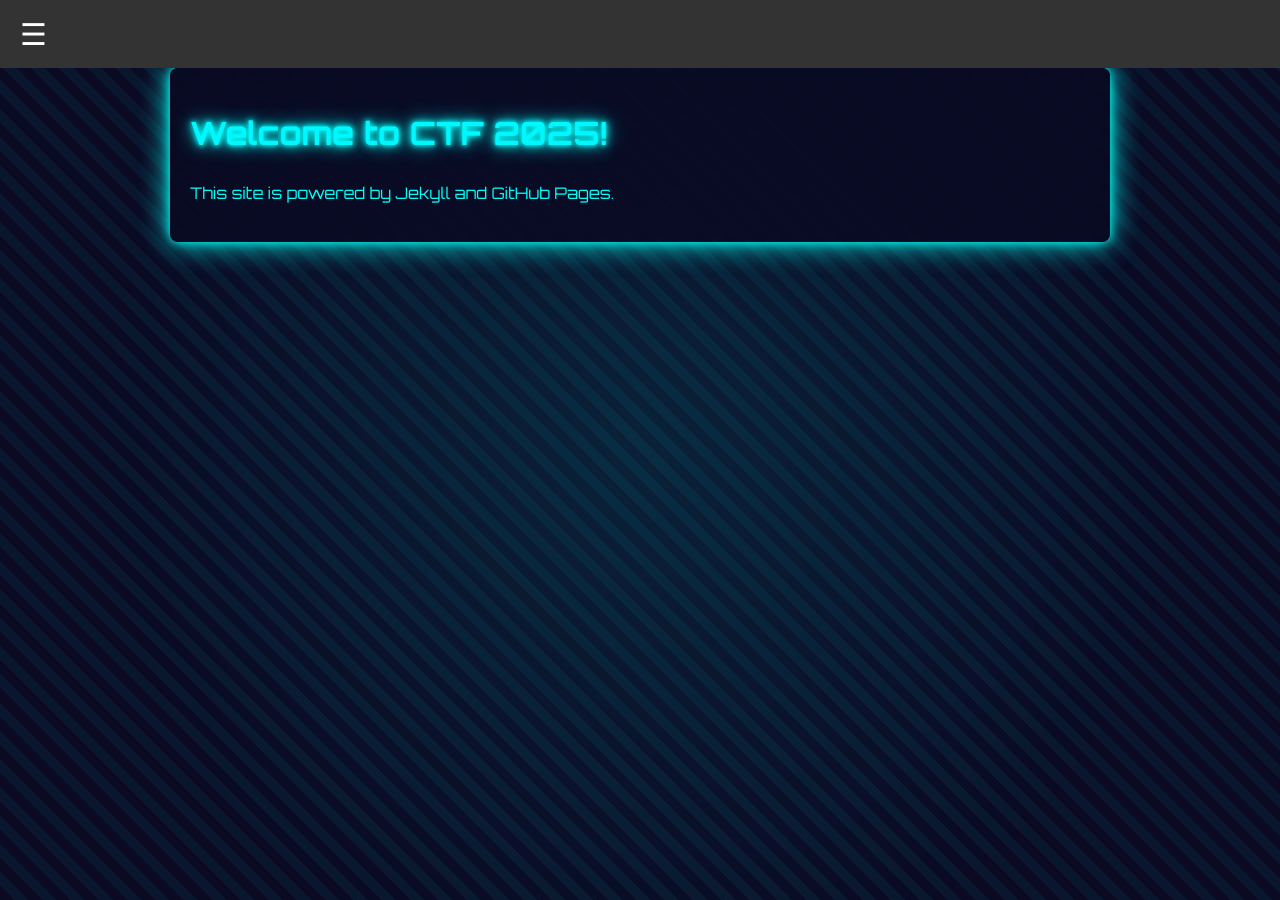
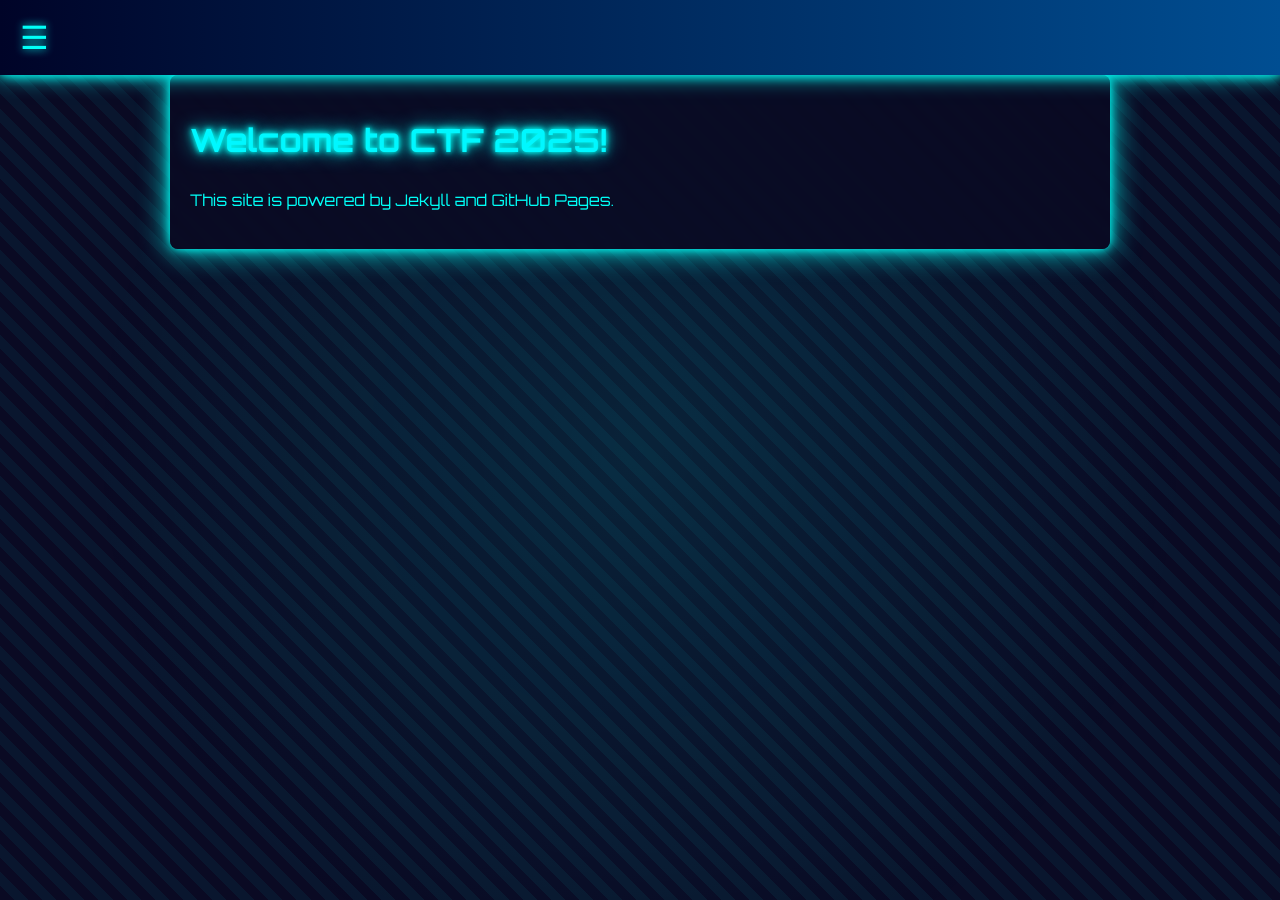
Before and after one commit to toni-graham/ctf2025, a Jekyll site: the page built from index.md, in a window 1280 px wide. Built offline with Jekyll 4.4.1, drawn with Linux system fonts in a browser that asks for light colours.

Commit message:
Update nav.html

```diff
--- a/_includes/nav.html
+++ b/_includes/nav.html
@@ -10,22 +10,26 @@
 </nav>
 
 <style>
+  /* Header / Navbar */
   .navbar {
-    background-color: #333;
-    padding: 10px 20px;
+    background: linear-gradient(90deg, #000428, #004e92);
+    padding: 12px 20px;
     position: relative;
     z-index: 1100;
+    box-shadow: 0 0 10px #00fff7, 0 0 20px #00fff7;
   }
 
   .hamburger {
-    font-size: 30px;
-    color: white;
+    font-size: 32px;
+    color: #00fff7;
     cursor: pointer;
-    transition: transform 0.3s ease;
+    text-shadow: 0 0 8px #00fff7;
+    transition: transform 0.3s ease, color 0.3s ease;
   }
 
   .hamburger:hover {
-    transform: scale(1.1);
+    transform: scale(1.2);
+    color: #0ff;
   }
 
   /* Side menu */
@@ -35,7 +39,8 @@
     position: fixed;
     top: 0;
     left: 0;
-    background-color: #333;
+    background: rgba(0, 10, 30, 0.95);
+    border-right: 2px solid #00fff7;
     overflow-x: hidden;
     transition: width 0.4s ease;
     padding-top: 60px;
@@ -43,23 +48,25 @@
     flex-direction: column;
     z-index: 1200;
     opacity: 0;
+    box-shadow: 0 0 15px #00fff7;
   }
 
   .side-menu.open {
-    width: 250px;
+    width: 270px;
     opacity: 1;
     transition: width 0.4s ease, opacity 0.3s ease;
   }
 
   .side-menu a {
-    padding: 12px 20px;
+    padding: 14px 24px;
     text-decoration: none;
-    font-size: 18px;
-    color: white;
+    font-size: 20px;
+    color: #00fff7;
     display: block;
     transform: translateX(-20px);
     opacity: 0;
-    transition: transform 0.3s ease, opacity 0.3s ease;
+    transition: transform 0.3s ease, opacity 0.3s ease, color 0.3s ease;
+    text-shadow: 0 0 8px #00fff7;
   }
 
   .side-menu.open a {
@@ -68,16 +75,22 @@
   }
 
   .side-menu a:hover {
-    background-color: #575757;
+    color: #0ff;
+    text-shadow: 0 0 10px #0ff, 0 0 20px #0ff;
   }
 
   .closebtn {
     position: absolute;
     top: 15px;
     right: 20px;
-    font-size: 36px;
-    color: white;
+    font-size: 40px;
+    color: #00fff7;
     text-decoration: none;
+    transition: transform 0.3s ease;
+  }
+
+  .closebtn:hover {
+    transform: rotate(90deg);
   }
 
   /* Overlay */
@@ -88,7 +101,8 @@
     left: 0;
     height: 100%;
     width: 100%;
-    background-color: rgba(0,0,0,0.5);
+    background-color: rgba(0, 255, 255, 0.1);
+    backdrop-filter: blur(4px);
     z-index: 1150;
     transition: opacity 0.3s ease;
     opacity: 0;
```
